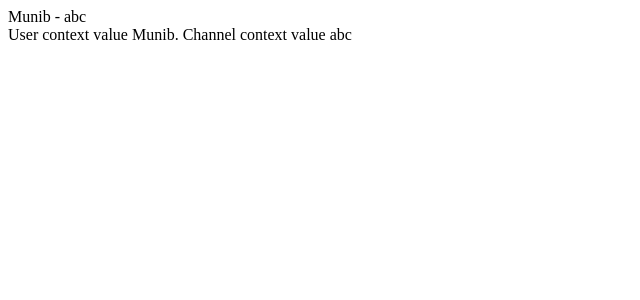
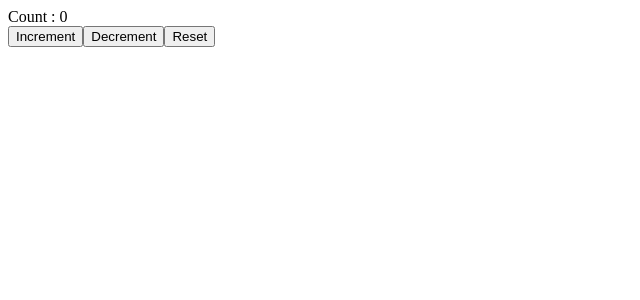
Before and after one commit to amunibf/React-Hooks-Demo-CDV, a React (Create React App) app: page / in a window 1280 px wide. Shown: the top 300 px of the page, without its empty margins (0-640 px from the left). Built offline with nearby package versions, Linux system fonts and the light colour scheme; the HTML template or start-up script is replaced by a standard one.

Commit message:
useReducer - CounterOne.js

```diff
--- a/src/App.js
+++ b/src/App.js
@@ -14,6 +14,7 @@
 // import IntervalHookCounter from './components/IntervalHookCounter';
 import DataFetching from './components/DataFetching';
 import ComponentC from './components/ComponentC';
+import CounterOne from './components/CounterOne';
 
 
 
@@ -22,6 +23,7 @@
   render() {
     return (
       <div className="App">
+      <CounterOne/>
       {/* <DataFetching/> */}
       {/* <IntervalHookCounter/>
       <IntervalClassCounter/> */}
--- /dev/null
+++ b/src/components/CounterOne.js
@@ -0,0 +1,31 @@
+import React, {useReducer} from 'react'
+
+const initialState = 0
+const reducer = (state, action)=>{
+    //return newState
+    switch(action){
+        case 'increment':
+            return state + 1
+        case 'decrement':
+            return state - 1
+        case 'reset':
+            return initialState
+        default:
+            return state
+
+    }
+}
+
+function CounterOne() {
+    const [count, dispatch]=useReducer(reducer, initialState)
+    return (
+        <div>
+        	<div>Count : {count}</div>
+            <button onClick={()=>dispatch('increment')}>Increment</button>
+            <button onClick={()=>dispatch('decrement')}>Decrement</button>
+            <button onClick={()=>dispatch('reset')}>Reset</button>
+        </div>
+    )
+}
+
+export default CounterOne
```
Also changed, not shown: src/index.js (+4 -4 lines), chapters.txt.
